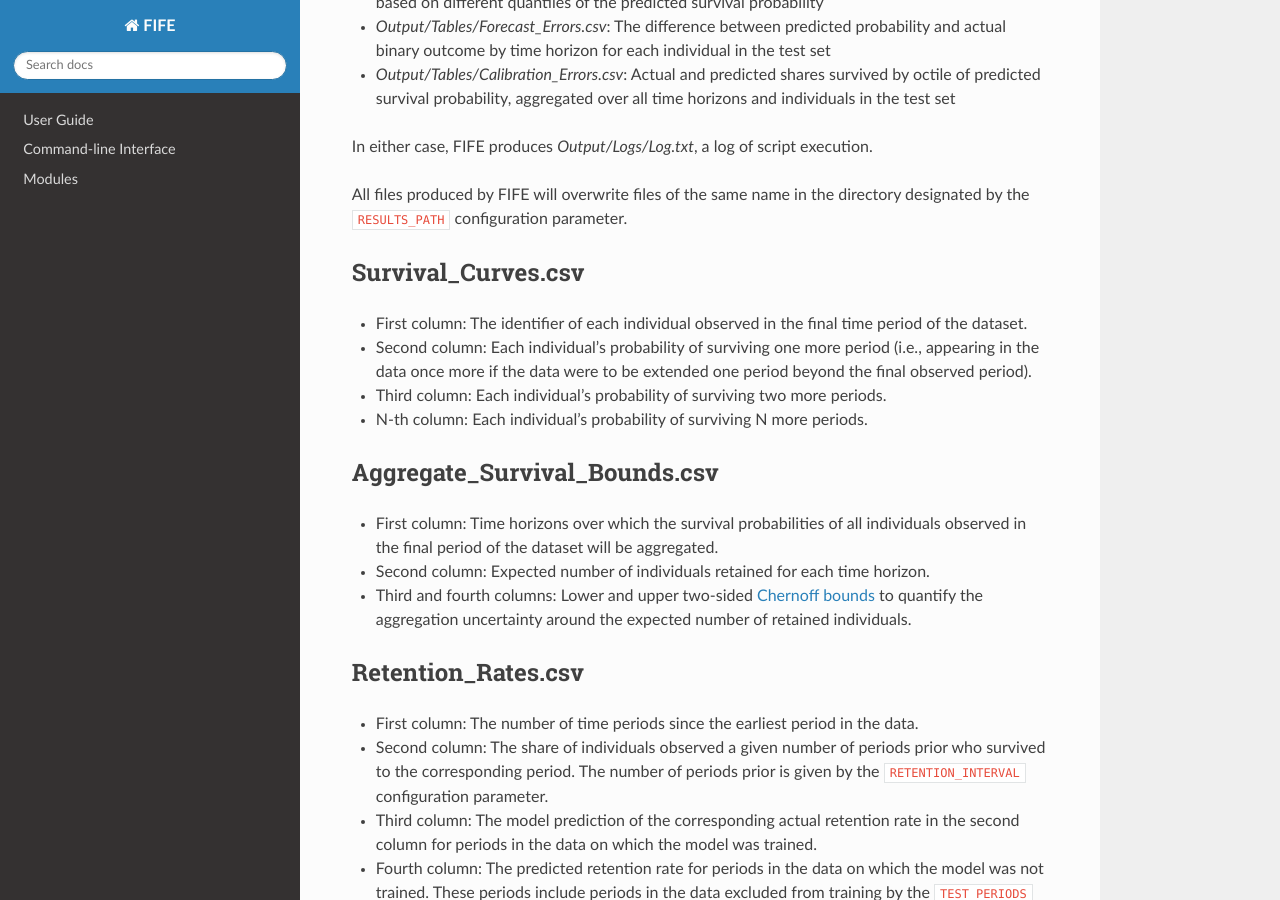
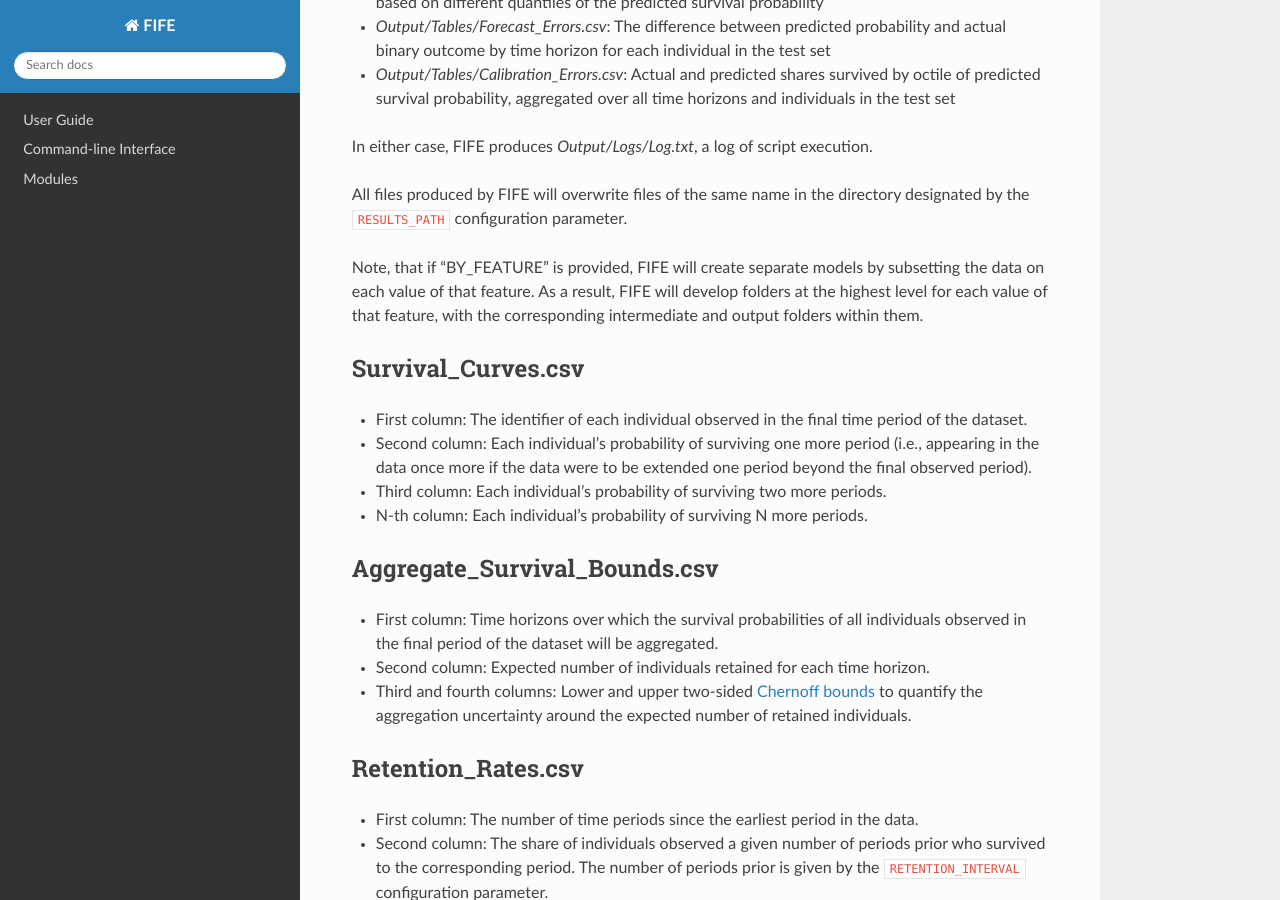
Before and after one commit to IDA-HumanCapital/fife, a Sphinx documentation site: the page built from docs/cli.md, in a window 1280 px wide and 900 px high, scrolled down 2726 px. Built offline with Sphinx 7.4.7 and the Read the Docs theme 2.0.0, drawn with Linux system fonts in a browser that asks for light colours.

Commit message:
Update cli.md
Added brief description of BY_FEATURE to command-line interface markdown file

```diff
--- a/docs/cli.md
+++ b/docs/cli.md
@@ -85,6 +85,8 @@ In either case, FIFE produces *Output/Logs/Log.txt*, a log of script execution.
 
 All files produced by FIFE will overwrite files of the same name in the directory designated by the `RESULTS_PATH` configuration parameter.
 
+Note, that if "BY_FEATURE" is provided, FIFE will create separate models by subsetting the data on each value of that feature. As a result, FIFE will develop folders at the highest level for each value of that feature, with the corresponding intermediate and output folders within them.
+
 ##### Survival_Curves.csv
 
 - First column: The identifier of each individual observed in the final time period of the dataset.
```
